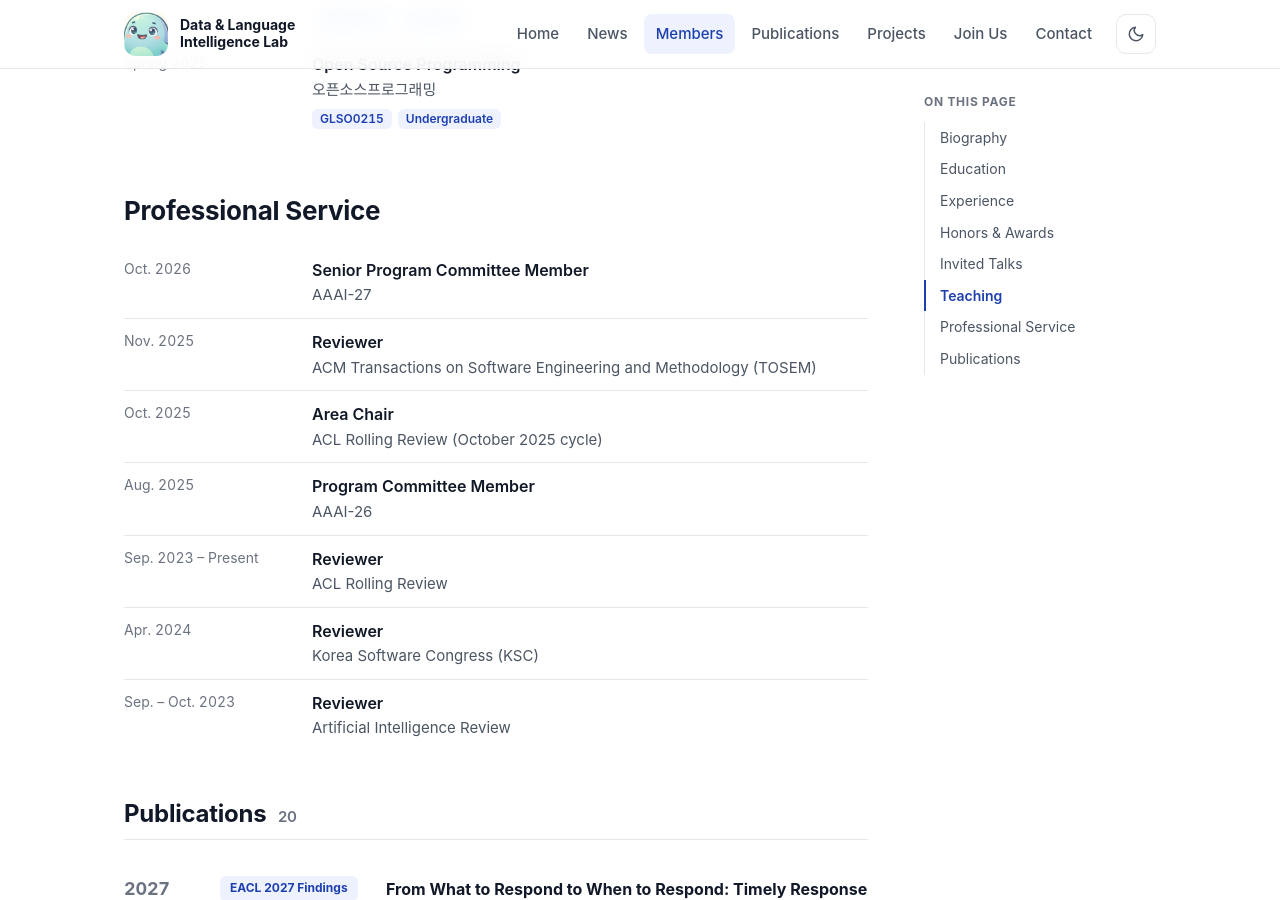
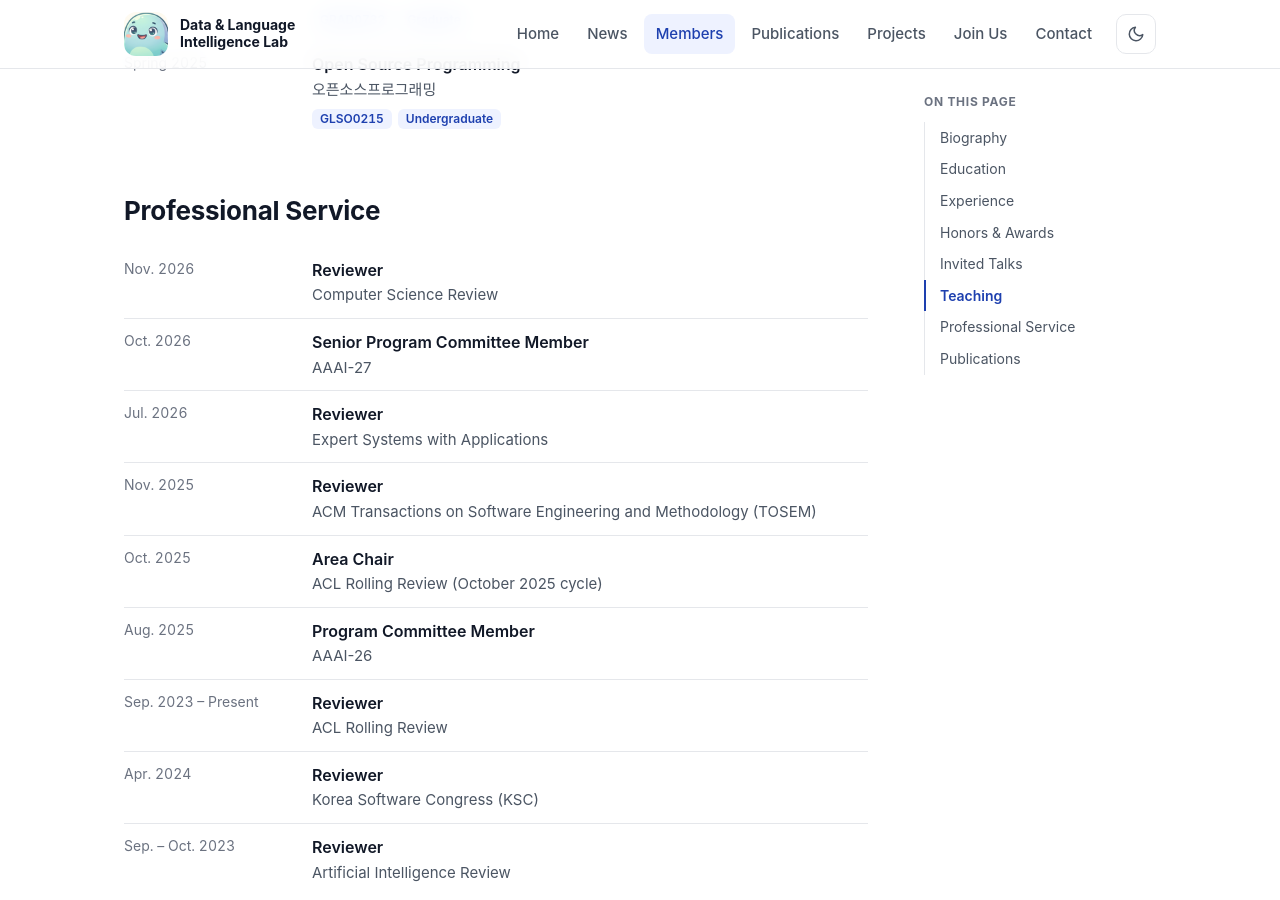
Before and after one commit to knu-dli/knu-dli.github.io, a Jekyll site: the page built from people/seonghyeon-lee.md, in a window 1280 px wide and 900 px high, scrolled down 3045 px. Built offline with Jekyll 4.4.1, drawn with Linux system fonts in a browser that asks for light colours; some web fonts are replaced.

Commit message:
Profile: add ESWA and Computer Science Review reviewer service
Co-Authored-By: Claude Opus 5.5 <noreply@anthropic.com>

```diff
--- a/people/seonghyeon-lee.md
+++ b/people/seonghyeon-lee.md
@@ -49,7 +49,9 @@ teaching:
   - { when: "Spring 2025", title: "AI Convergence Applications", where: "인공지능융합응용", tags: [GRAD0732, Graduate] }
   - { when: "Spring 2025", title: "Open Source Programming", where: "오픈소스프로그래밍", tags: [GLSO0215, Undergraduate] }
 service:
+  - { when: "Nov. 2026", title: "Reviewer", where: "Computer Science Review" }
   - { when: "Oct. 2026", title: "Senior Program Committee Member", where: "AAAI-27" }
+  - { when: "Jul. 2026", title: "Reviewer", where: "Expert Systems with Applications" }
   - { when: "Nov. 2025", title: "Reviewer", where: "ACM Transactions on Software Engineering and Methodology (TOSEM)" }
   - { when: "Oct. 2025", title: "Area Chair", where: "ACL Rolling Review (October 2025 cycle)" }
   - { when: "Aug. 2025", title: "Program Committee Member", where: "AAAI-26" }
```
